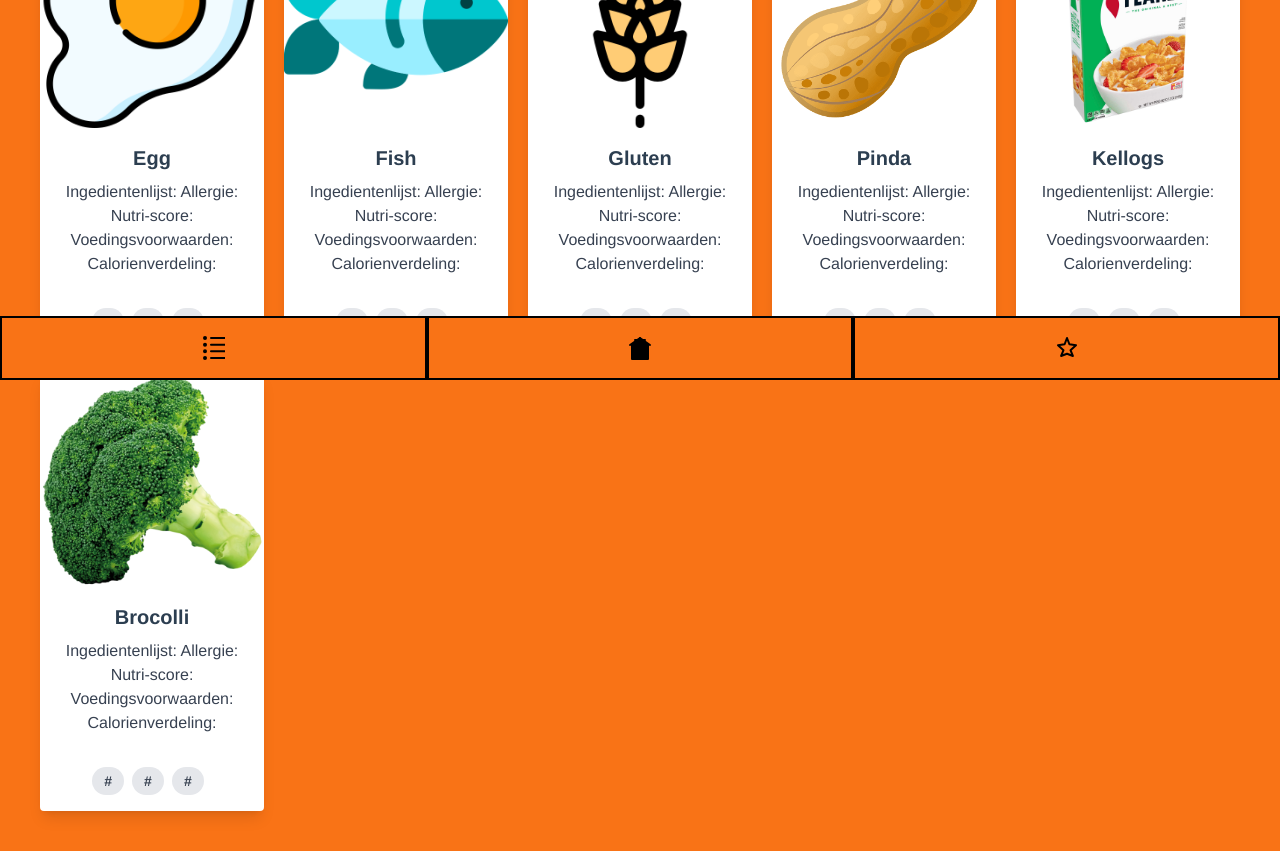
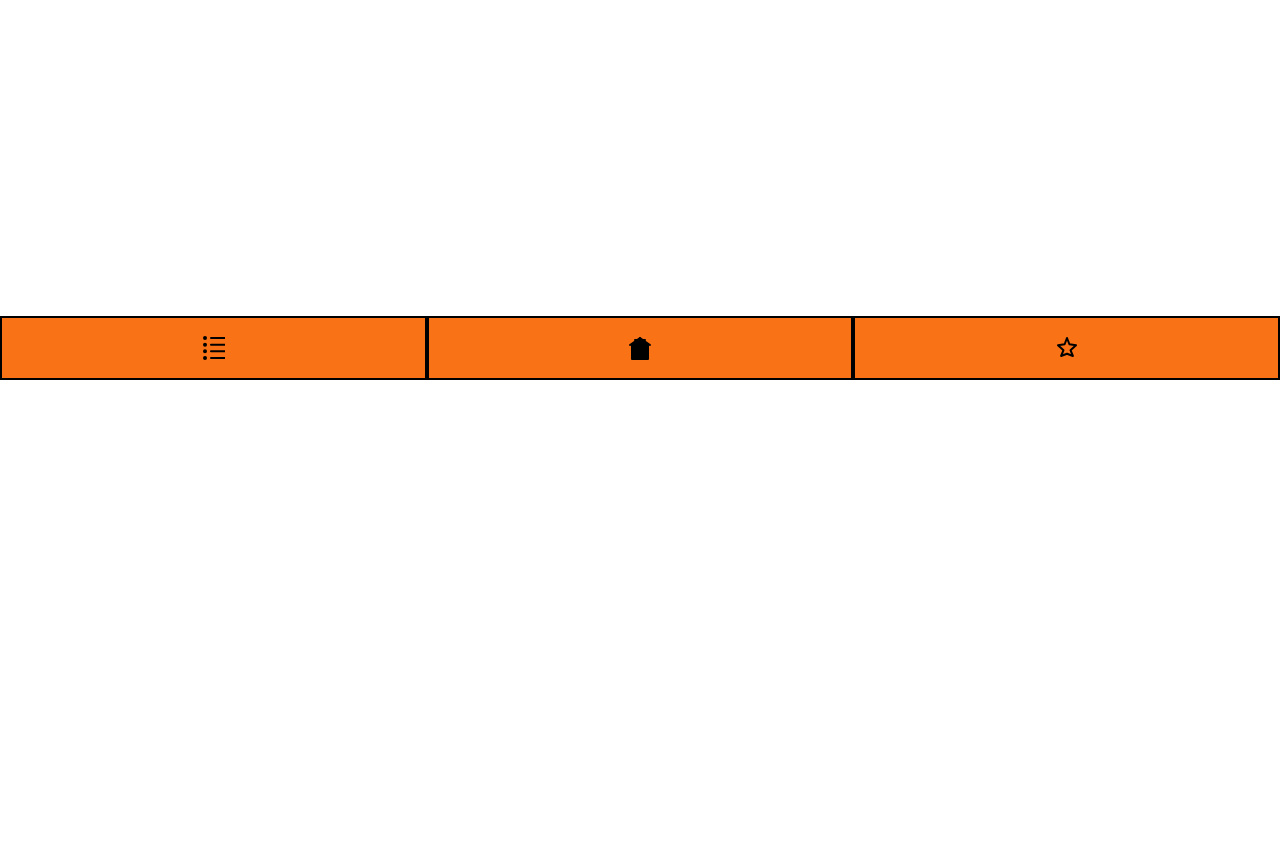
Before and after one commit to Flurry19/AllergiescannerMEE, a Vue app: page /Scanngeschiedenis in a window 1280 px wide. Shown: the part 420-1271 px from the top of the page. After the commit the page ends 800 px from the top, so only its background shows below. Built offline with nearby package versions, Linux system fonts and the light colour scheme.

Commit message:
scanngeschiedenis Backhand

```diff
--- /dev/null
+++ b/src/components/HistoryCard.vue
@@ -0,0 +1,36 @@
+
+<template>
+  <div :class="{ 'bg-orange-500': isOrange, 'bg-gray-500': !isOrange }">
+    <div class="p-10 grid grid-cols-1 sm:grid-cols-2 md:grid-cols-2 lg:grid-cols-3 xl:grid-cols-5 gap-5">
+      <!-- Use v-for to iterate over products -->
+      <div v-for="(product, index) in products" :key="index" @mouseover="hoverEffect(index + 1)" @mouseout="resetHoverEffect" @click="selectProduct(index + 1)" class="product-card bg-white rounded overflow-hidden shadow-lg" :class="{ 'border-orange-700': isHovered === index + 1 && isOrange, 'border-gray-500': isHovered === index + 1 && !isOrange, 'z-10': isHovered === index + 1 }">
+        <img class="w-full" :src="product.image" :alt="'product' + (index + 1)">
+        <div class="px-6 py-4">
+          <div class="font-bold text-xl mb-2" :class="{ 'enlarged-text': isTextEnlarged }">{{ product.name }}</div>
+          <p class="text-gray-700 text-base" :class="{ 'enlarged-text': isTextEnlarged }">
+            Ingedientenlijst: {{ product.ingredients }}
+            Allergie: {{ product.allergy }}
+            Nutri-score: {{ product.nutriScore }}
+            Voedingsvoorwaarden: {{ product.nutritionalConditions }}
+            Calorienverdeling: {{ product.calorieDistribution }}
+          </p>
+        </div>
+        <div class="px-6 pt-4 pb-2">
+          <span class="inline-block bg-gray-200 rounded-full px-3 py-1 text-sm font-semibold text-gray-700 mr-2 mb-2">#</span>
+          <span class="inline-block bg-gray-200 rounded-full px-3 py-1 text-sm font-semibold text-gray-700 mr-2 mb-2">#</span>
+          <span class="inline-block bg-gray-200 rounded-full px-3 py-1 text-sm font-semibold text-gray-700 mr-2 mb-2">#</span>
+        </div>
+      </div>
+    </div>
+  </div>
+</template>
+
+<script>
+  export default {
+    props: {
+      barcode: String,
+      productName: String,
+      productImage: String,
+    },
+  };
+</script>
--- a/src/views/ScanngeschiedenisView.vue
+++ b/src/views/ScanngeschiedenisView.vue
@@ -1,8 +1,9 @@
 <template>
+  <div class="bg-white">
   <div>
     <!-- Logo boven in het midden -->
     <div class="flex justify-center items-center my-5">
-<!--      <img src="/img/MEE-23-11-2023.png" alt="Logo" class="h-26 w-26">-->
+      <!-- <img src="/img/MEE-23-11-2023.png" alt="Logo" class="h-26 w-26">-->
     </div>
 
     <div class="mt-5 mb-5">
@@ -20,168 +21,28 @@
     </div>
 
     <div class="my-5">
-      <p class="text-center text-5xl font-bold" >Uw gescande producten:</p>
+      <p class="text-center text-5xl font-bold">Uw gescande producten:</p>
     </div>
+    <div class="bg-orange-500 mb-10 p-10 grid grid-cols-1 sm:grid-cols-1 md:grid-cols-3 lg:grid-cols-3 xl:grid-cols-3 gap-5">
+    <favorite-card v-for="product in products" :barcode="product.barcode" :productImage="product.productImage" :productName="product.productName" :key="product.barcode" :product="product" />
+  </div>
+  </div>
+  </div>
 
-    <div :class="{ 'bg-orange-500': isOrange, 'bg-gray-500': !isOrange }">
-      <div class="p-10 grid grid-cols-1 sm:grid-cols-2 md:grid-cols-2 lg:grid-cols-3 xl:grid-cols-5 gap-5">
-        <!-- Product 1 -->
-        <div @mouseover="hoverEffect(1)" @mouseout="resetHoverEffect" @click="selectProduct" class="product-card bg-white rounded overflow-hidden shadow-lg" :class="{ 'border-orange-700': isHovered === 1 && isOrange, 'border-gray-500': isHovered === 1 && !isOrange, 'z-10': isHovered === 1 }">
-          <img class="w-full" src="/img/egg.png" alt="product01">
-          <div class="px-6 py-4">
-            <div class="font-bold text-xl mb-2" :class="{ 'enlarged-text': isTextEnlarged }">Egg</div>
-            <p class="text-gray-700 text-base" :class="{ 'enlarged-text': isTextEnlarged }">
-              Ingedientenlijst:
-
-              Allergie:
-
-              Nutri-score:
-
-              Voedingsvoorwaarden:
-
-              Calorienverdeling:
-            </p>
-          </div>
-          <div class="px-6 pt-4 pb-2">
-            <span class="inline-block bg-gray-200 rounded-full px-3 py-1 text-sm font-semibold text-gray-700 mr-2 mb-2">#</span>
-            <span class="inline-block bg-gray-200 rounded-full px-3 py-1 text-sm font-semibold text-gray-700 mr-2 mb-2">#</span>
-            <span class="inline-block bg-gray-200 rounded-full px-3 py-1 text-sm font-semibold text-gray-700 mr-2 mb-2">#</span>
-          </div>
-        </div>
-
-        <!-- Product 2 -->
-        <div @mouseover="hoverEffect(2)" @mouseout="resetHoverEffect" @click="selectProduct" class="product-card bg-white rounded overflow-hidden shadow-lg" :class="{ 'border-orange-700': isHovered === 1 && isOrange, 'border-gray-500': isHovered === 1 && !isOrange, 'z-10': isHovered === 1 }">
-          <img class="w-full" src="/img/Fish.png" alt="product01">
-          <div class="px-6 py-4">
-            <div class="font-bold text-xl mb-2" :class="{ 'enlarged-text': isTextEnlarged }">Fish</div>
-            <p class="text-gray-700 text-base" :class="{ 'enlarged-text': isTextEnlarged }">
-           Ingedientenlijst:
-
-              Allergie:
-
-              Nutri-score:
-
-              Voedingsvoorwaarden:
-
-              Calorienverdeling:
-            </p>
-          </div>
-          <div class="px-6 pt-4 pb-2">
-            <span class="inline-block bg-gray-200 rounded-full px-3 py-1 text-sm font-semibold text-gray-700 mr-2 mb-2">#</span>
-            <span class="inline-block bg-gray-200 rounded-full px-3 py-1 text-sm font-semibold text-gray-700 mr-2 mb-2">#</span>
-            <span class="inline-block bg-gray-200 rounded-full px-3 py-1 text-sm font-semibold text-gray-700 mr-2 mb-2">#</span>
-          </div>
-        </div>
-
-        <!-- Product 3 -->
-        <div @mouseover="hoverEffect(3)" @mouseout="resetHoverEffect" @click="selectProduct" class="product-card bg-white rounded overflow-hidden shadow-lg" :class="{ 'border-orange-700': isHovered === 1 && isOrange, 'border-gray-500': isHovered === 1 && !isOrange, 'z-10': isHovered === 1 }">
-          <img class="w-full" src="/img/gluten.png" alt="product01">
-          <div class="px-6 py-4">
-            <div class="font-bold text-xl mb-2" :class="{ 'enlarged-text': isTextEnlarged }">Gluten</div>
-            <p class="text-gray-700 text-base" :class="{ 'enlarged-text': isTextEnlarged }">
-              Ingedientenlijst:
-
-              Allergie:
-
-              Nutri-score:
-
-              Voedingsvoorwaarden:
-
-              Calorienverdeling:
-            </p>
-          </div>
-          <div class="px-6 pt-4 pb-2">
-            <span class="inline-block bg-gray-200 rounded-full px-3 py-1 text-sm font-semibold text-gray-700 mr-2 mb-2">#</span>
-            <span class="inline-block bg-gray-200 rounded-full px-3 py-1 text-sm font-semibold text-gray-700 mr-2 mb-2">#</span>
-            <span class="inline-block bg-gray-200 rounded-full px-3 py-1 text-sm font-semibold text-gray-700 mr-2 mb-2">#</span>
-          </div>
-        </div>
-
-        <!-- Product 4 -->
-        <div @mouseover="hoverEffect(4)" @mouseout="resetHoverEffect" @click="selectProduct" class="product-card bg-white rounded overflow-hidden shadow-lg" :class="{ 'border-orange-700': isHovered === 1 && isOrange, 'border-gray-500': isHovered === 1 && !isOrange, 'z-10': isHovered === 1 }">
-          <img class="w-full" src="/img/Pinda.png" alt="product01">
-          <div class="px-6 py-4">
-            <div class="font-bold text-xl mb-2" :class="{ 'enlarged-text': isTextEnlarged }">Pinda</div>
-            <p class="text-gray-700 text-base" :class="{ 'enlarged-text': isTextEnlarged }">
-              Ingedientenlijst:
-
-              Allergie:
-
-              Nutri-score:
-
-              Voedingsvoorwaarden:
-
-              Calorienverdeling:
-            </p>
-          </div>
-          <div class="px-6 pt-4 pb-2">
-            <span class="inline-block bg-gray-200 rounded-full px-3 py-1 text-sm font-semibold text-gray-700 mr-2 mb-2">#</span>
-            <span class="inline-block bg-gray-200 rounded-full px-3 py-1 text-sm font-semibold text-gray-700 mr-2 mb-2">#</span>
-            <span class="inline-block bg-gray-200 rounded-full px-3 py-1 text-sm font-semibold text-gray-700 mr-2 mb-2">#</span>
-          </div>
-        </div>
-
-        <!-- Product 5 -->
-        <div @mouseover="hoverEffect(5)" @mouseout="resetHoverEffect" @click="selectProduct" class="product-card bg-white rounded overflow-hidden shadow-lg" :class="{ 'border-orange-700': isHovered === 1 && isOrange, 'border-gray-500': isHovered === 1 && !isOrange, 'z-10': isHovered === 1 }">
-          <img class="w-full" src="/img/kellogscornflakes.png" alt="product01">
-          <div class="px-6 py-4">
-            <div class="font-bold text-xl mb-2" :class="{ 'enlarged-text': isTextEnlarged }">Kellogs</div>
-            <p class="text-gray-700 text-base" :class="{ 'enlarged-text': isTextEnlarged }">
-              Ingedientenlijst:
-
-              Allergie:
-
-              Nutri-score:
-
-              Voedingsvoorwaarden:
-
-              Calorienverdeling:
-            </p>
-          </div>
-          <div class="px-6 pt-4 pb-2">
-            <span class="inline-block bg-gray-200 rounded-full px-3 py-1 text-sm font-semibold text-gray-700 mr-2 mb-2">#</span>
-            <span class="inline-block bg-gray-200 rounded-full px-3 py-1 text-sm font-semibold text-gray-700 mr-2 mb-2">#</span>
-            <span class="inline-block bg-gray-200 rounded-full px-3 py-1 text-sm font-semibold text-gray-700 mr-2 mb-2">#</span>
-          </div>
-        </div>
-
-        <!-- Product 6 -->
-        <div @mouseover="hoverEffect(6)" @mouseout="resetHoverEffect" @click="selectProduct" class="product-card bg-white rounded overflow-hidden shadow-lg" :class="{ 'border-orange-700': isHovered === 1 && isOrange, 'border-gray-500': isHovered === 1 && !isOrange, 'z-10': isHovered === 1 }">
-          <img class="w-full" src="/img/Broccoli.png" alt="product01">
-          <div class="px-6 py-4">
-            <div class="font-bold text-xl mb-2" :class="{ 'enlarged-text': isTextEnlarged }">Brocolli</div>
-            <p class="text-gray-700 text-base" :class="{ 'enlarged-text': isTextEnlarged }">
-              Ingedientenlijst:
-
-              Allergie:
-
-              Nutri-score:
-
-              Voedingsvoorwaarden:
-
-              Calorienverdeling:
-            </p>
-          </div>
-          <div class="px-6 pt-4 pb-2">
-            <span class="inline-block bg-gray-200 rounded-full px-3 py-1 text-sm font-semibold text-gray-700 mr-2 mb-2">#</span>
-            <span class="inline-block bg-gray-200 rounded-full px-3 py-1 text-sm font-semibold text-gray-700 mr-2 mb-2">#</span>
-            <span class="inline-block bg-gray-200 rounded-full px-3 py-1 text-sm font-semibold text-gray-700 mr-2 mb-2">#</span>
-          </div>
-        </div>
-
-
-      </div>
-    </div>
-  </div>
 </template>
 
 <script>
+import HistoryCard from "@/components/HistoryCard.vue";
+import FavoriteCard from "@/components/FavoriteCard.vue";
+
 export default {
+  components: {FavoriteCard},
   data() {
     return {
       isHovered: null,
       isOrange: true,
       isTextEnlarged: false,
+      products: [],
     };
   },
   methods: {
@@ -197,13 +58,46 @@ export default {
     resetHoverEffect() {
       this.isHovered = null;
     },
-    selectProduct() {
-      // Voeg hier de logica toe voor het selecteren van een product
+    selectProduct(index) {
+      // Handle product selection using the index
     },
+    getProductInfo() {
+      const favoriteBarcodes = JSON.parse(localStorage.getItem('favoriteBarcodes')) || [];
+
+      // Fetch details for all favorite barcodes from the API
+      favoriteBarcodes.forEach(barcode => {
+        let url = `https://world.openfoodfacts.org/api/v0/product/${barcode}.json`;
+
+        fetch(url)
+            .then(response => {
+              if (response.ok) {
+                return response.json();
+              } else {
+                throw new Error(`Error: ${response.status}`);
+              }
+            })
+            .then(productInfo => {
+              // Update the favoriteProducts array with fetched information
+              this.products.push({
+                barcode: barcode,
+                productName: productInfo.product.product_name_nl,
+                productImage: productInfo.product.image_front_url,
+              });
+
+              console.log('information for a card is retrieved')
+            })
+            .catch(error => {
+              console.error(error);
+            });
+      });
+    },
+  },
+  created() {
+    // Call the method to fetch product information when the component is created
+    this.getProductInfo();
   },
 };
 </script>
-
 <style>
 .product-card {
   transition: border-color 0.3s ease, z-index 0.3s ease;
```
